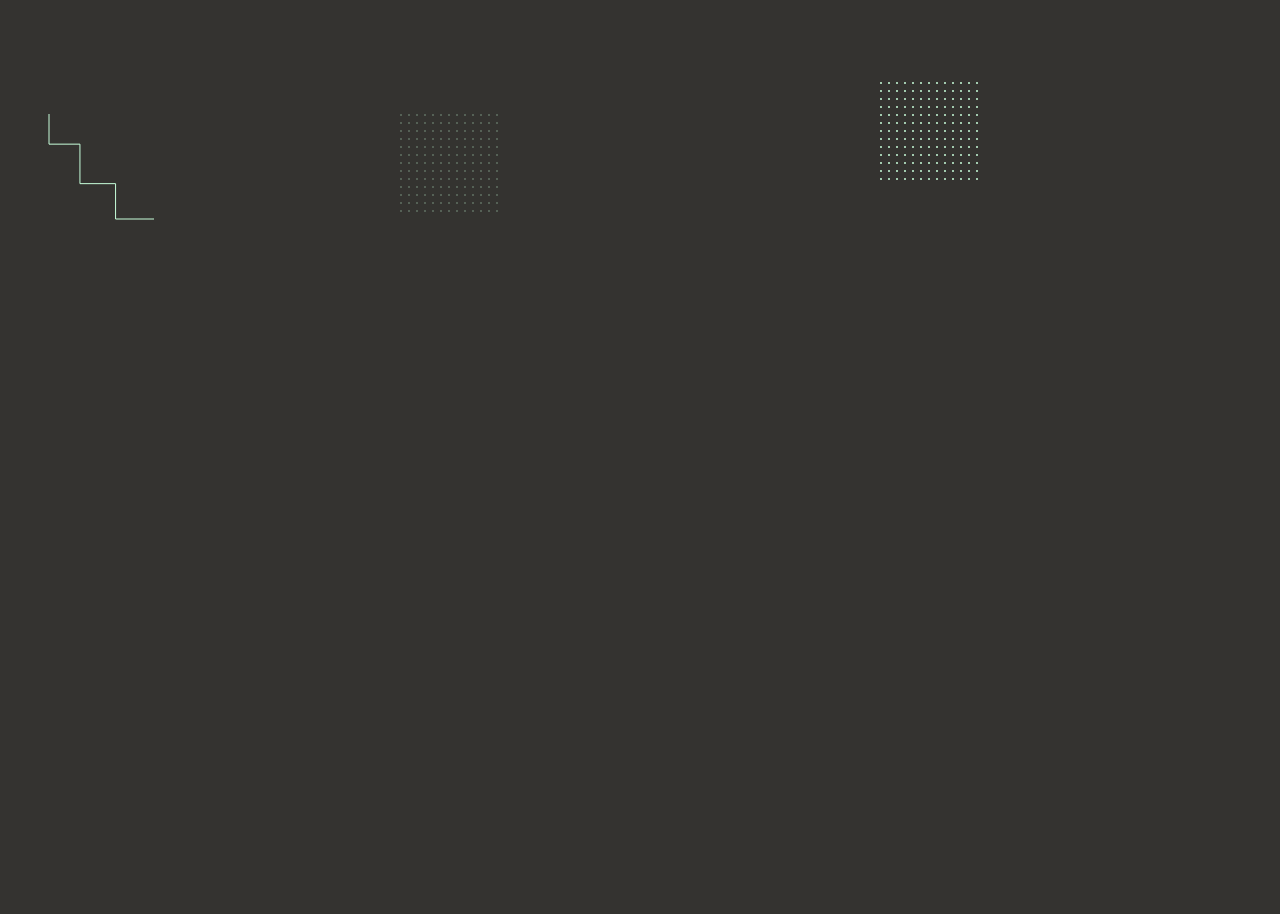
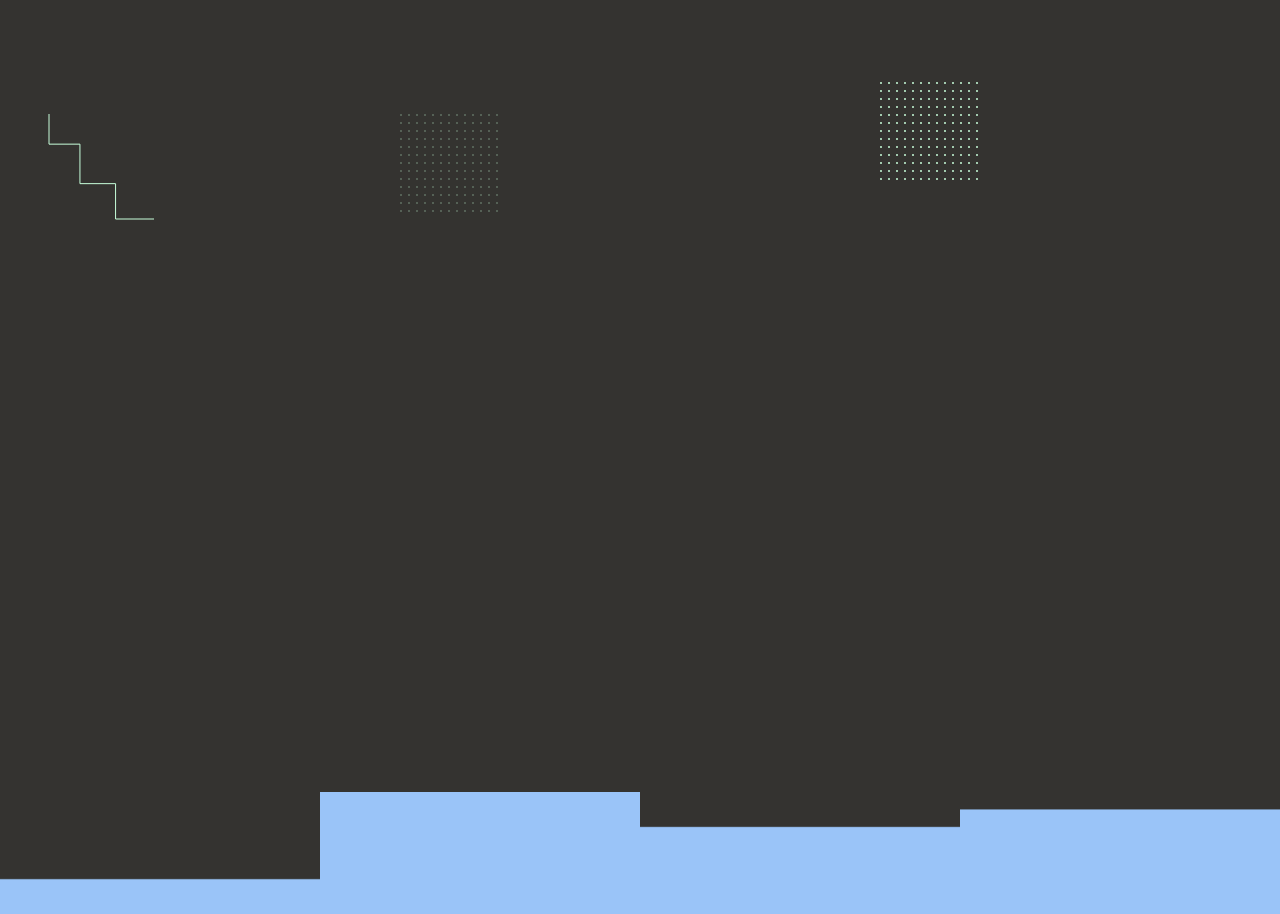
Before and after one commit to fatekkl/Portfolio-Next, a Next.js app: page / in a window 1280 px wide. Shown: the part 1486-2400 px from the top of the page. Built offline with nearby package versions, Linux system fonts and the light colour scheme.

Commit message:
change menu logic + create projects background

```diff
--- a/src/app/Components/Menu/index.tsx
+++ b/src/app/Components/Menu/index.tsx
@@ -22,7 +22,7 @@ export default function Menu() {
         return () => {
             window.removeEventListener("scroll", handleScroll);
         };
-    }, []); // Adicionado array de dependências vazio
+    }, []);
 
     return (
         <div className="w-full flex justify-end mt-10 absolute z-50">
--- a/src/app/Components/Projects/index.tsx
+++ b/src/app/Components/Projects/index.tsx
@@ -1,11 +1,8 @@
-import Menu from "../Menu";
 
 export default function Projects() {
     return (
-        <section className="flex bg-jet min-h-screen">
-            {/* <div className="absolute w-full flex justify-end mt-10">
-                <Menu color="#9AC4F8"/>
-            </div> */}
+        <section style={{ backgroundImage: "url('../assets/Background.png')" }} className="flex bg-jet min-h-screen bg-no-repeat bg-bottom bg-contain">
+
 
         </section>
     )
```
